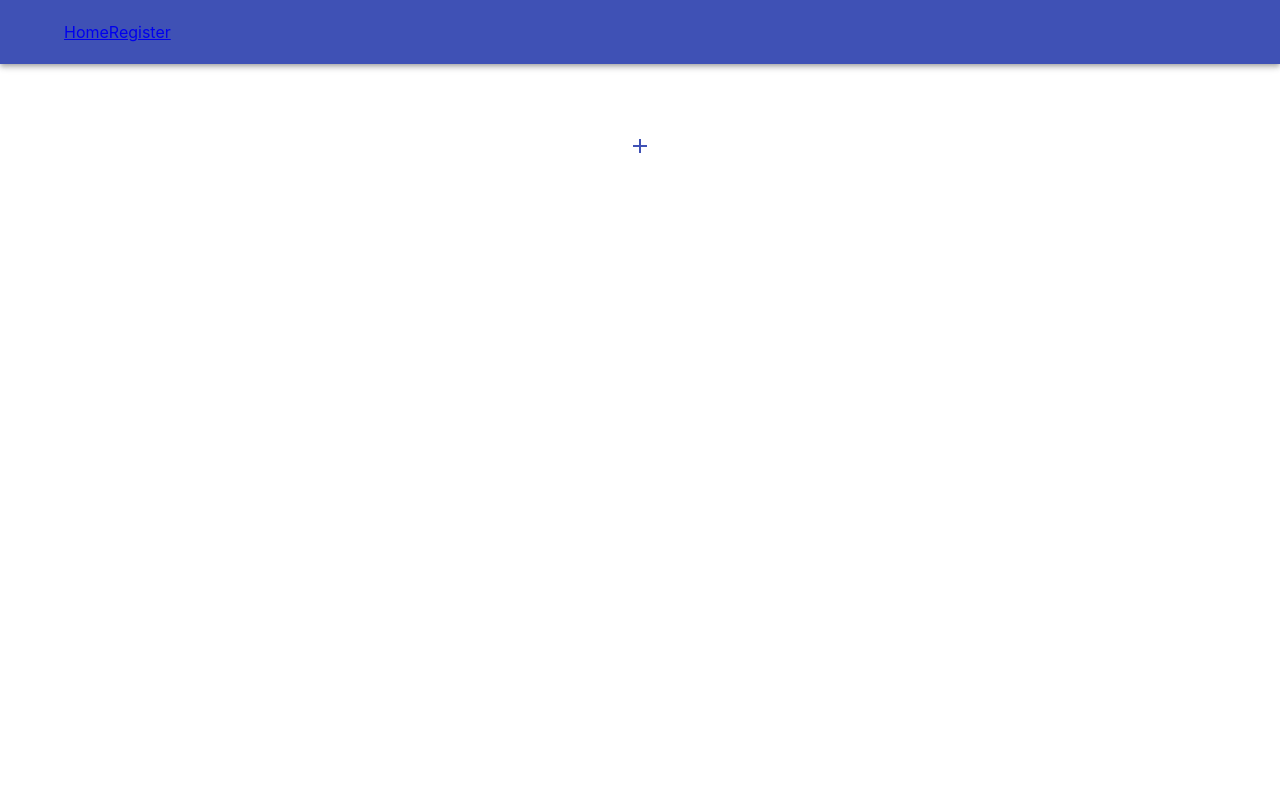
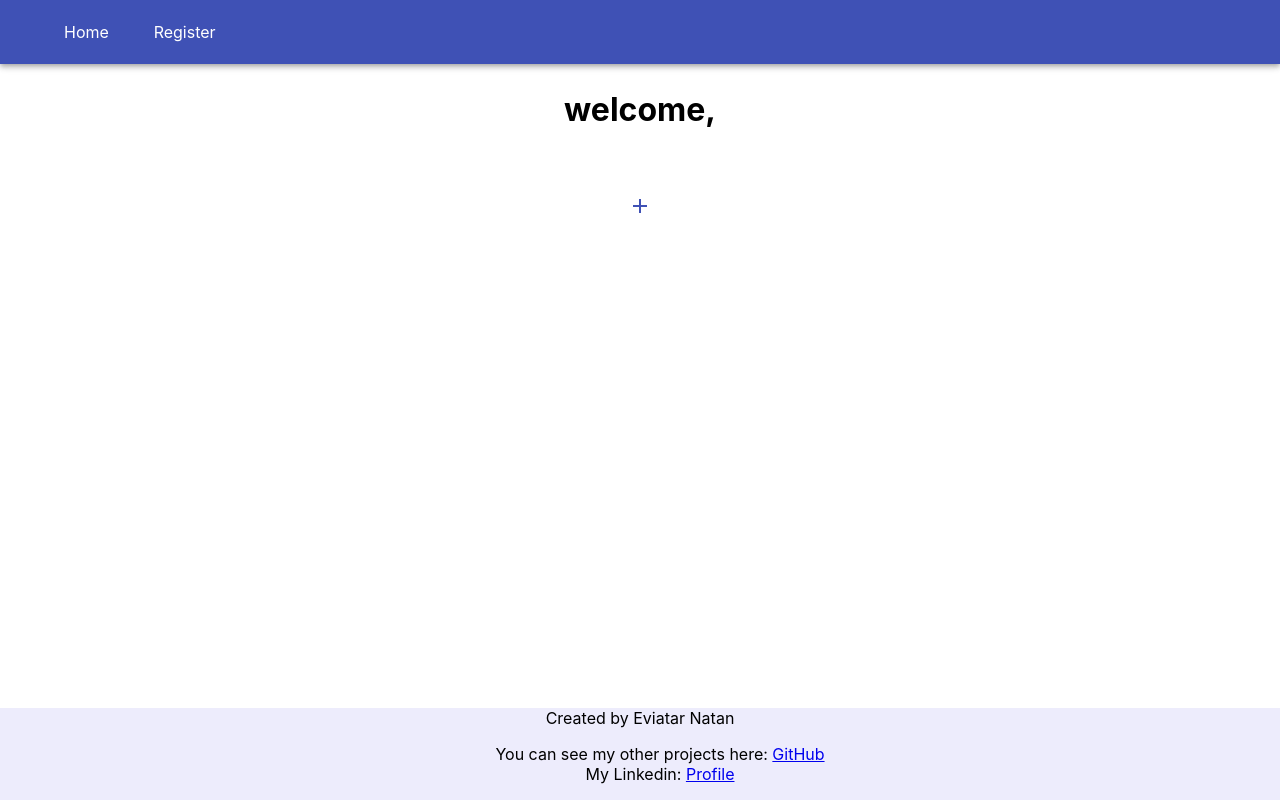
Before and after one commit to eviatarnatan/notes-app, a React (Create React App) app: page /notes-app/notesMain in a window 1280 px wide. Built offline with nearby package versions, Linux system fonts and the light colour scheme.

Commit message:
Added scrolling for notes list. Additional styling, and minor register form updates

```diff
--- a/src/components/Footer.css
+++ b/src/components/Footer.css
@@ -7,3 +7,7 @@
     bottom: 0;
     width: 100%;
 }
+
+.footer-distance{
+
+}
--- a/src/components/Footer.js
+++ b/src/components/Footer.js
@@ -3,16 +3,16 @@ import './Footer.css';
 export default function Footer() {
     return (
         <Box className="flexbox">
-            {/*
+
         <footer >
-            <div>
+            <div className="footer-distance">
                 Created by Eviatar Natan
                 <ul>
                     <li> You can see my other projects here: <a href = "https://github.com/eviatarnatan"> GitHub</a></li>
                     <li> My Linkedin: <a href = "https://www.linkedin.com/in/eviatarnatan/">Profile</a></li>
                 </ul>
             </div>
-            </footer>*/}
+            </footer>
          </Box>
     )
 
--- a/src/components/Header.css
+++ b/src/components/Header.css
@@ -60,11 +60,27 @@
 
 .distance {
 	margin-bottom: 2%;
-	margin-right: 0%
+	margin-right: 0%;
+	/*display: inline; caused problem with form*/
 }
 
 .header-class{
 	display: flex;
 	justify-content: flex-start;
-	width:50%
+	width:100%
 }
+
+.header-list-item{
+	margin-right:2em;
+	padding-right:0.8em;
+	font-size: 1em;
+	justify-content: flex-start;
+	display:flex;
+
+}
+
+.link{
+	text-decoration: none;
+	color:white;
+
+}
--- a/src/components/Header.js
+++ b/src/components/Header.js
@@ -8,13 +8,35 @@ import Button from '@material-ui/core/Button';
 import { useHistory } from 'react-router-dom';
 import { useState } from 'react';
 import Box from '@material-ui/core/Box';
-import { useSelector } from 'react-redux';
+import { useDispatch, useSelector } from 'react-redux';
+import setToken, { setUsername } from '../userActions';
 
+
+export async function logout(token, logoutDispatch) {
+	console.log("token to sent for logout: " + token);
+	const response = await fetch (
+		'http://localhost:8080/usersManager/logout',
+		{
+			method:'POST',
+			headers: {
+				'Content-Type' : 'application/json',
+				'Authorization': `Bearer ${token}`
+				//'Access-Control-Allow-Origin': '*',
+				//'Access-Control-Allow-Methods': 'POST',
+				//'Access-Control-Allow-Headers': 'Content-Type'
+			}
+
+	})
+	//const data = response.json();
+	logoutDispatch(setToken(null));
+	logoutDispatch(setUsername(null));
+
+
+}
 
 export default function Header() {
 	const history = useHistory();
 	const [searchValue, setSearchValue] = useState('');
-
 	const token = useSelector((state) => {
         return state.user.token;
     });
@@ -23,6 +45,7 @@ export default function Header() {
 		event.preventDefault();
 		history.push(`/todo?search=${searchValue}`);
 	}
+	const logoutDispatch = useDispatch();
 
 	return (
 		<header>
@@ -32,14 +55,20 @@ export default function Header() {
 				<nav className="header-class">
 					<Box className="flex" >
 					<ul className="header-class">
-						<li >
-							<Link to="/notes-app">
-								Home
+						<li className="header-list-item">
+
+							<Link to={!token? "/notes-app" : "/notes-app/notesMain"} className="link">
+								<span>Home</span>
 							</Link>
 						</li>
-						<li>
-							<Link to="/notes-app/register">
-								Register
+						<li className= "header-list-item">
+							<Link to="/notes-app/register" className="link">
+							<span>Register</span>
+							</Link>
+						</li>
+						<li className= "header-list-item">
+							<Link to= "/notes-app" onClick={() => logout(token, logoutDispatch)} className="link">
+							{token?<span>Logout</span> : null}
 							</Link>
 						</li>
 					</ul>
--- a/src/components/noteForm.js
+++ b/src/components/noteForm.js
@@ -142,7 +142,6 @@ export default function NoteForm(param) {
 
     const handleUpdate = async(event) => {
         event.preventDefault();
-        //const readFlag = values.isRead? 1 : 0;
         console.log("the values before update are: " + Object.values(values));
         console.log("We are going to update");
         console.log(values.readFlag);
--- a/src/noteActions.js
+++ b/src/noteActions.js
@@ -22,10 +22,10 @@ export function setColor(color) {
         payload: color
     }
 }
-export function setReadFlag(isRead) {
+export function setReadFlag(readFlag) {
     return {
         type: "SET_READ_FLAG",
-        payload: isRead
+        payload: readFlag
     }
 }
 export function setId(id) {
--- a/src/pages/Register.js
+++ b/src/pages/Register.js
@@ -1,11 +1,15 @@
 import { Button, TextField } from "@material-ui/core"
 import { useState } from "react"
+import { useSelector } from "react-redux";
 import { useHistory } from 'react-router';
 
 export default function Register() {
 
     const [isLoading, setIsLoading] = useState();
     const history = useHistory();
+    const token = useSelector((state) => {
+        return state.user.token;
+    })
     const [values, setValues] = useState( {
         username: "",
         password: ""
@@ -25,6 +29,14 @@ export default function Register() {
             newErrors = {
                 ...newErrors,
                 username: "username is empty"
+            }
+        }
+
+        if (values.username.length >20) {
+            isValid = false;
+            newErrors = {
+                ...newErrors,
+                username: "no more than 20 characters"
             }
         }
 
@@ -79,7 +91,8 @@ export default function Register() {
         alert("Registered Successfuly!");
         //var token = dataJson.token;
         //console.log("let's try to pring the token " + token);
-        history.push("/notes-app");
+        const path = token? "/notes-app/notesMain" : "/notes-app"
+        history.push(path);
 
     }
 
--- a/src/pages/formStyle.css
+++ b/src/pages/formStyle.css
@@ -12,8 +12,10 @@ ul {
 }
 
 .list-class{
-    max-height: 100%;
+    max-height: 630px;
     overflow: auto;
+    display: flex;
+    flex-direction: column;
 }
 
 .form-button-margin{
@@ -22,3 +24,17 @@ ul {
 .button-change{
     text-transform: none;
 }
+
+.li-class{
+    display:inline-block;
+    margin-right: 0%;
+}
+
+.add-class{
+    margin-bottom: 8em;
+}
+
+.paper-class{
+    overflow: auto;
+    max-height: 100%;
+}
--- a/src/pages/notesMain.js
+++ b/src/pages/notesMain.js
@@ -34,6 +34,9 @@ export default function NotesMain() {
     const token = useSelector((state) => {
         return state.user.token;
     })
+    const username = useSelector((state) => {
+      return state.user.username;
+    })
     //const [notes, setNotes] = useState();
     //for fetching the user's notes
     //"http://localhost:8080/notesManager/getnotes"
@@ -52,6 +55,7 @@ export default function NotesMain() {
         }
         );
         const notesList = await response.json();
+        console.log(notesList[0])
         //console.log("Notes title is: " + notesList[0].title);
         //console.log("Notes title is: " + notesList[1].title);
         setNotesList(notesList);
@@ -109,14 +113,15 @@ export default function NotesMain() {
 
     useEffect(
         () => {
-            console.log("Am I here?");
             if (!token) return;
-            console.log("Am I there?")
             loadNotes();
         },
         [token, ]
     )
     return (
+      <div>
+        <h1> welcome, {username}</h1>
+
         <div className="list-class">
             <ul className="list-class">
             {
@@ -126,11 +131,11 @@ export default function NotesMain() {
                         <li>
                           <Button onClick={() => {handleEditNote(noteItem)}}
                           >
-                        <h1 className="button-change">
+                        <h3 className="button-change">
                             {
                                 noteItem.title
                             }
-                        </h1>
+                        </h3>
                         </Button>
                         <IconButton onClick={() => {handleDeleteNote(noteItem)}}>
                             <DeleteIcon></DeleteIcon>
@@ -141,7 +146,7 @@ export default function NotesMain() {
                 })
             }
             </ul>
-
+            <div className="add-class">
             <IconButton
              onClick = {() => {handleAddNote()}}
              color= "primary"
@@ -152,32 +157,10 @@ export default function NotesMain() {
             >
             </AddIcon>
             </IconButton>
+            </div>
 
-           {/*} <div className={classes.root}>
-      <List component="nav" aria-label="main mailbox folders">
-        <ListItem button>
-          <ListItemIcon>
-            <InboxIcon />
-          </ListItemIcon>
-          <ListItemText primary="Inbox" />
-        </ListItem>
-        <ListItem button>
-          <ListItemIcon>
-            <DraftsIcon />
-          </ListItemIcon>
-          <ListItemText primary="Drafts" />
-        </ListItem>
-      </List>
-      <Divider />
-      <List component="nav" aria-label="secondary mailbox folders">
-        <ListItem button>
-          <ListItemText primary="Trash" />
-        </ListItem>
-        <ListItemLink href="#simple-list">
-          <ListItemText primary="Spam" />
-        </ListItemLink>
-      </List>
-        </div>*/}
+        </div>
+
         </div>
     )
 }
```
